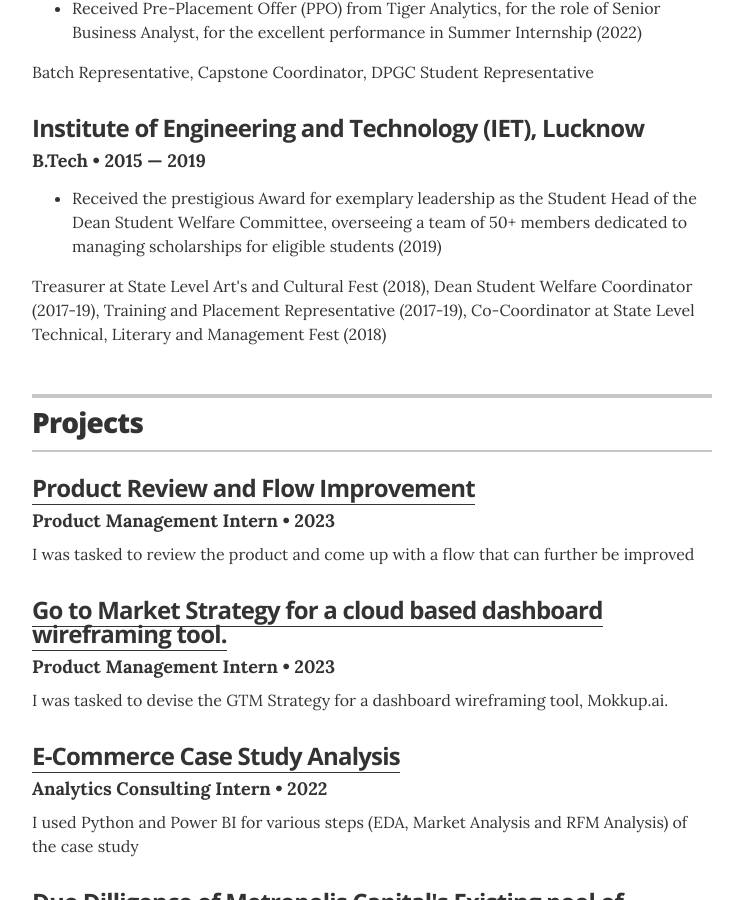
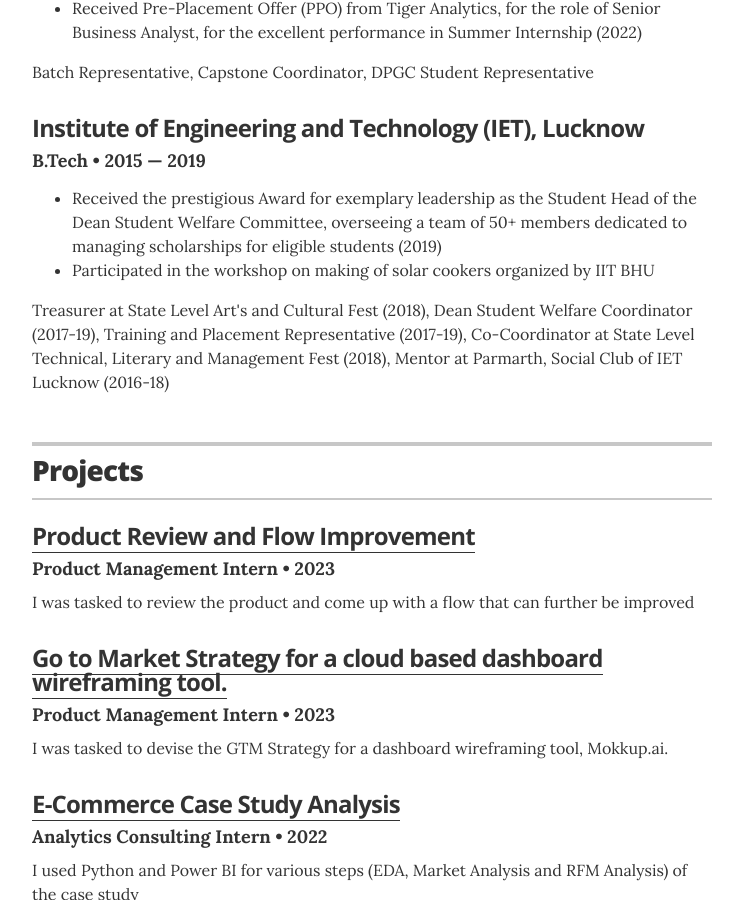
Before and after one commit to ujjwalkshukla/resume, a Jekyll site: the page built from index.html, in a window 1280 px wide and 900 px high, scrolled down 2304 px. Shown: the whole window, without its empty margins (268-1011 px from the left). Built offline with Jekyll 4.4.1, drawn with Linux system fonts in a browser that asks for light colours.

Commit message:
Fine tuned

```diff
--- a/_data/education.yml
+++ b/_data/education.yml
@@ -14,4 +14,5 @@
   year: 2015 &mdash; 2019
   awards:
    - award: Received the prestigious Award for exemplary leadership as the Student Head of the Dean Student Welfare Committee, overseeing a team of 50+ members dedicated to managing scholarships for eligible students (2019)
-  summary: Treasurer at State Level Art's and Cultural Fest (2018), Dean Student Welfare Coordinator (2017-19), Training and Placement Representative (2017-19), Co-Coordinator at State Level Technical, Literary and Management Fest (2018)
+   - award: Participated in the workshop on making of solar cookers organized by IIT BHU
+  summary: Treasurer at State Level Art's and Cultural Fest (2018), Dean Student Welfare Coordinator (2017-19), Training and Placement Representative (2017-19), Co-Coordinator at State Level Technical, Literary and Management Fest (2018), Mentor at Parmarth, Social Club of IET Lucknow (2016-18)
```
